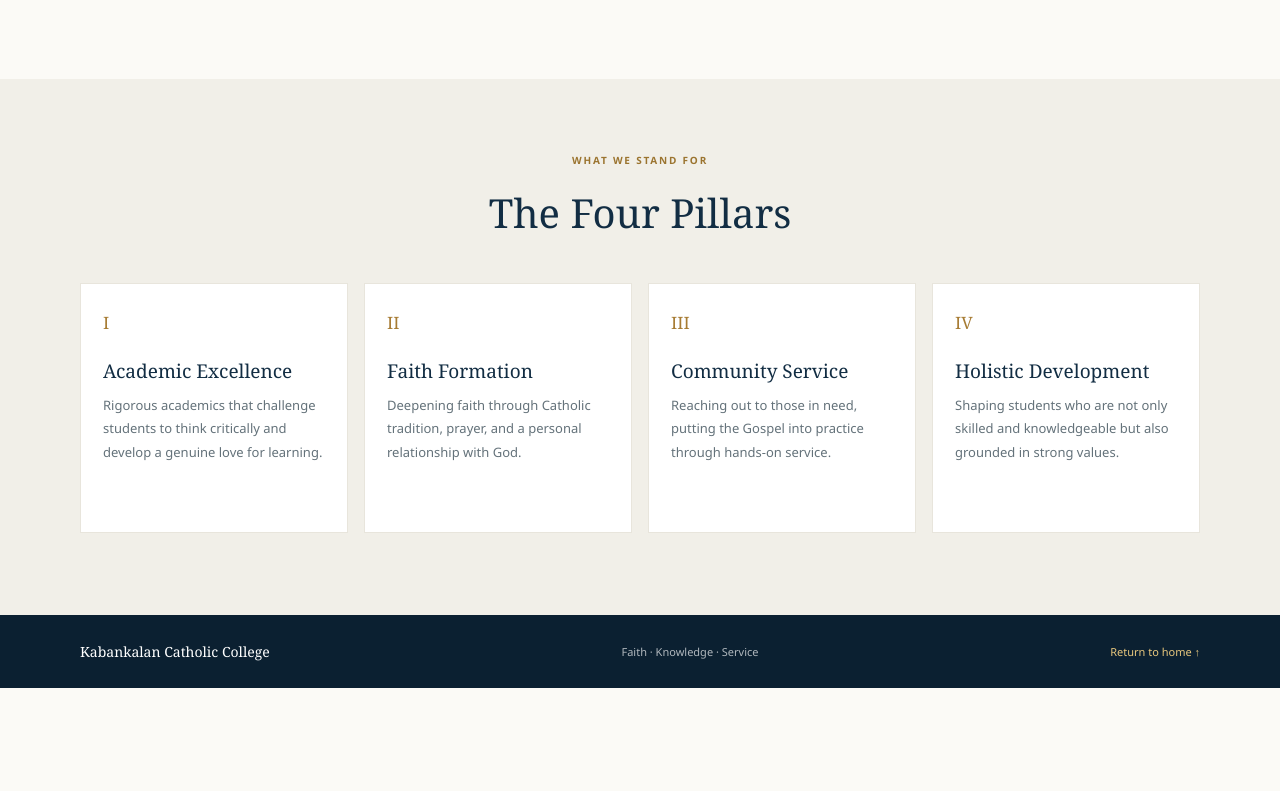
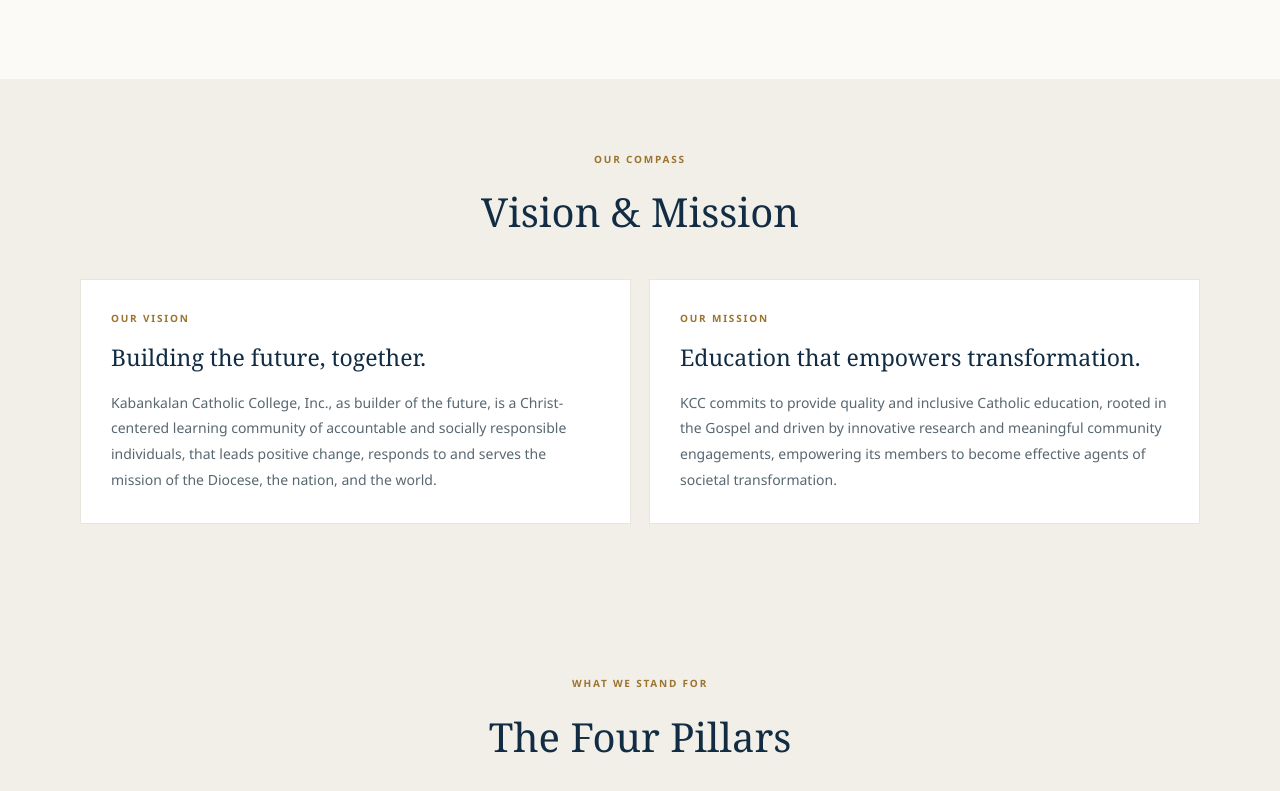
Before and after one commit to clebyellab/Ellab-project-2, a plain HTML site: page about.html in a window 1280 px wide. Shown: the part 749-1540 px from the top of the page. Before the commit the page ends 1437 px from the top, so only its background shows below. Drawn offline with Linux system fonts and the light colour scheme.

Commit message:
adding mission and vision

```diff
--- a/about.html
+++ b/about.html
@@ -44,6 +44,26 @@
         </div>
       </div>
     </section>
+    <section class="vision-mission-section">
+      <div class="site-wrap">
+        <div class="vision-mission-heading">
+          <p class="page-label">Our Compass</p>
+          <h2>Vision &amp; Mission</h2>
+        </div>
+        <div class="vision-mission-grid">
+          <article class="vision-mission-card">
+            <p class="page-label">Our Vision</p>
+            <h3>Building the future, together.</h3>
+            <p>Kabankalan Catholic College, Inc., as builder of the future, is a Christ-centered learning community of accountable and socially responsible individuals, that leads positive change, responds to and serves the mission of the Diocese, the nation, and the world.</p>
+          </article>
+          <article class="vision-mission-card">
+            <p class="page-label">Our Mission</p>
+            <h3>Education that empowers transformation.</h3>
+            <p>KCC commits to provide quality and inclusive Catholic education, rooted in the Gospel and driven by innovative research and meaningful community engagements, empowering its members to become effective agents of societal transformation.</p>
+          </article>
+        </div>
+      </div>
+    </section>
     <section class="four-pillars-section">
       <div class="site-wrap">
         <div class="four-pillars-heading">
--- a/assets/site.css
+++ b/assets/site.css
@@ -57,6 +57,14 @@
 .page-card { padding: 27px 25px; border: 1px solid var(--kcc-line); background: var(--kcc-white); }
 .page-card-mark { display: block; margin-bottom: 16px; color: #a77c34; font-family: var(--kcc-serif); font-size: 14px; }
 .page-card p { margin: 0; font-size: 13px; }
+.vision-mission-section { padding: 72px 0 78px; background: #f1efe8; }
+.vision-mission-heading { margin: 0 auto 34px; text-align: center; }
+.vision-mission-heading h2 { margin: 0; color: var(--kcc-navy); font-family: var(--kcc-serif); font-size: clamp(30px, 3.5vw, 40px); font-weight: 400; }
+.vision-mission-grid { display: grid; grid-template-columns: repeat(2, 1fr); gap: 18px; }
+.vision-mission-card { padding: 30px; border: 1px solid var(--kcc-line); background: var(--kcc-white); }
+.vision-mission-card .page-label { margin-bottom: 12px !important; }
+.vision-mission-card h3 { margin: 0 0 13px; color: var(--kcc-navy); font-family: var(--kcc-serif); font-size: 23px; font-weight: 400; }
+.vision-mission-card p:last-child { margin: 0; color: #586770; font-size: 14px; line-height: 1.85; }
 .program-group { margin-top: 47px; }
 .program-group > h2 { margin: 0 0 19px; padding-bottom: 12px; border-bottom: 1px solid var(--kcc-line); color: var(--kcc-navy); font-family: var(--kcc-serif); font-size: clamp(24px, 3vw, 32px); font-weight: 400; }
 .program-grid { display: grid; grid-template-columns: repeat(2, 1fr); gap: 16px; }
@@ -171,6 +179,7 @@
   .page-hero { padding: 54px 0; }
   .page-content { padding: 56px 0 64px; }
   .page-grid, .page-steps { grid-template-columns: 1fr; gap: 12px; }
+  .vision-mission-grid { grid-template-columns: 1fr; gap: 12px; }
   .program-grid { grid-template-columns: 1fr; gap: 12px; }
   .shs-overview { grid-template-columns: 1fr; gap: 23px; padding-bottom: 35px; }
   .shs-academic-grid, .shs-technical-grid, .shs-list-columns { grid-template-columns: 1fr; }
```
